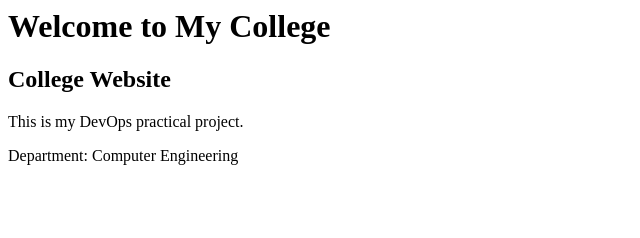
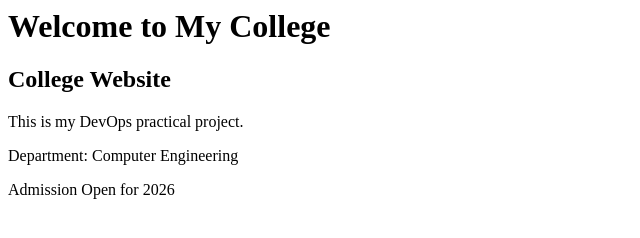
Before and after one commit to 2025taqisayed-beep/CollegeWebsite, a plain HTML site: page index.html in a window 1280 px wide. Shown: the whole page, without its empty margins (0-640 px from the left). Drawn offline with Linux system fonts and the light colour scheme.

Commit message:
Updated college website

```diff
--- a/index.html
+++ b/index.html
@@ -7,5 +7,6 @@
     <h2>College Website</h2>
     <p>This is my DevOps practical project.</p>
     <p>Department: Computer Engineering</p>
+    <p>Admission Open for 2026</p>
 </body>
 </html>
```
